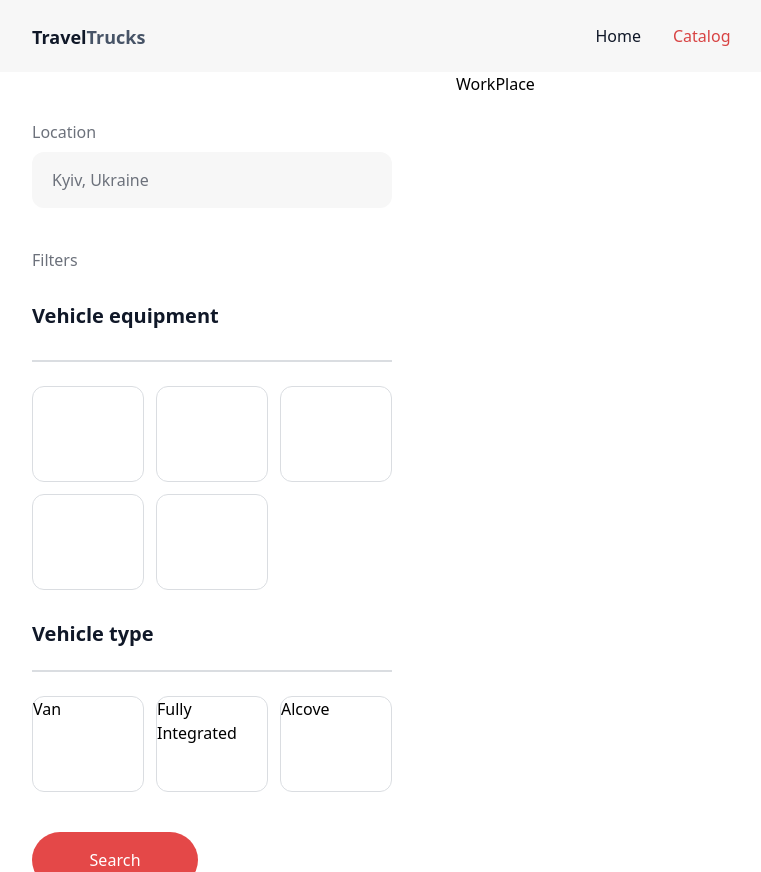
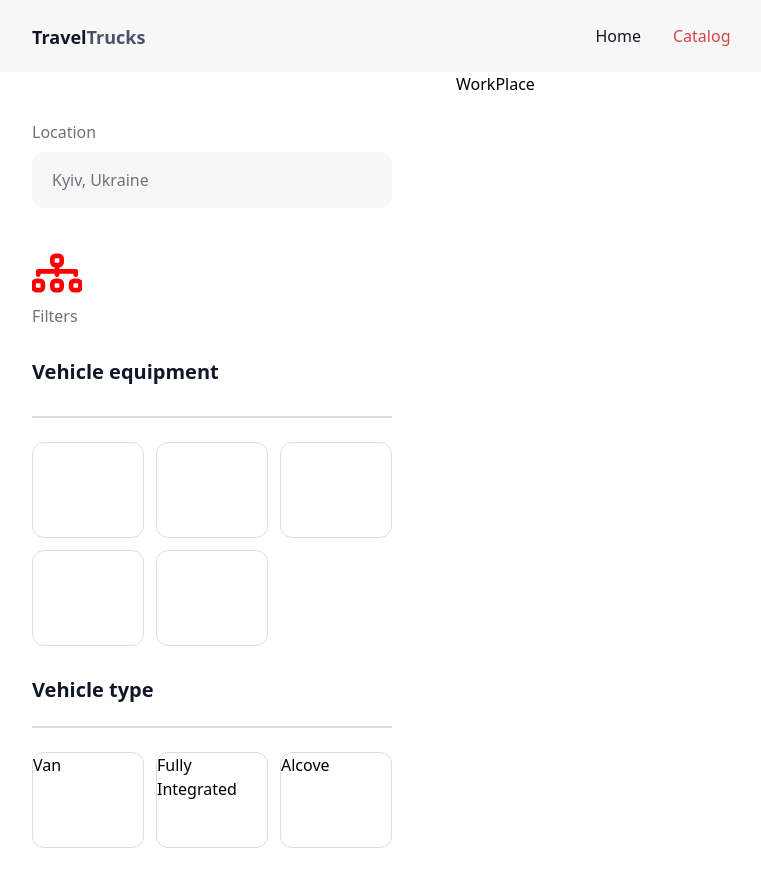
Before and after one commit to IgBovt/TravelTrucks_Project, a React (Vite) app: page /catalog in a window 1280 px wide. Shown: the whole page, without its empty margins (32-793 px from the left). Built offline with nearby package versions, Linux system fonts and the light colour scheme.

Commit message:
add sprite

```diff
--- a/src/components/FilterForm/FilterForm.jsx
+++ b/src/components/FilterForm/FilterForm.jsx
@@ -1,5 +1,6 @@
 import { Formik, Field, Form, FieldArray } from 'formik';
 import Button from '../../shared/Button/Button';
+import Icon from '../../shared/Icon/Icon';
 import { cities } from '../../helpers/citiesList';
 import clsx from 'clsx';
 import css from '../FilterForm/FilterForm.module.css';
@@ -29,6 +30,7 @@ export default function FilterForm() {
               list="city-options"
             />
           </label>
+          <Icon className={css.icon} width="50" height="50" id="icon-diagram" />
 
           <p className={css.text}>Filters</p>
 
--- a/src/components/FilterForm/FilterForm.module.css
+++ b/src/components/FilterForm/FilterForm.module.css
@@ -69,3 +69,9 @@
   margin-bottom: 40px;
   gap: 12px;
 }
+
+/* ICONS */
+.icon {
+  fill: red;
+  stroke: red;
+}
--- /dev/null
+++ b/src/shared/Icon/Icon.jsx
@@ -0,0 +1,11 @@
+import sprite from '../../icons/icons.svg';
+
+export default function Icon({ className, width, height, id }) {
+  return (
+    <>
+      <svg className={className} width={width} height={height}>
+        <use href={`${sprite}#${id}`} />
+      </svg>
+    </>
+  );
+}
```
